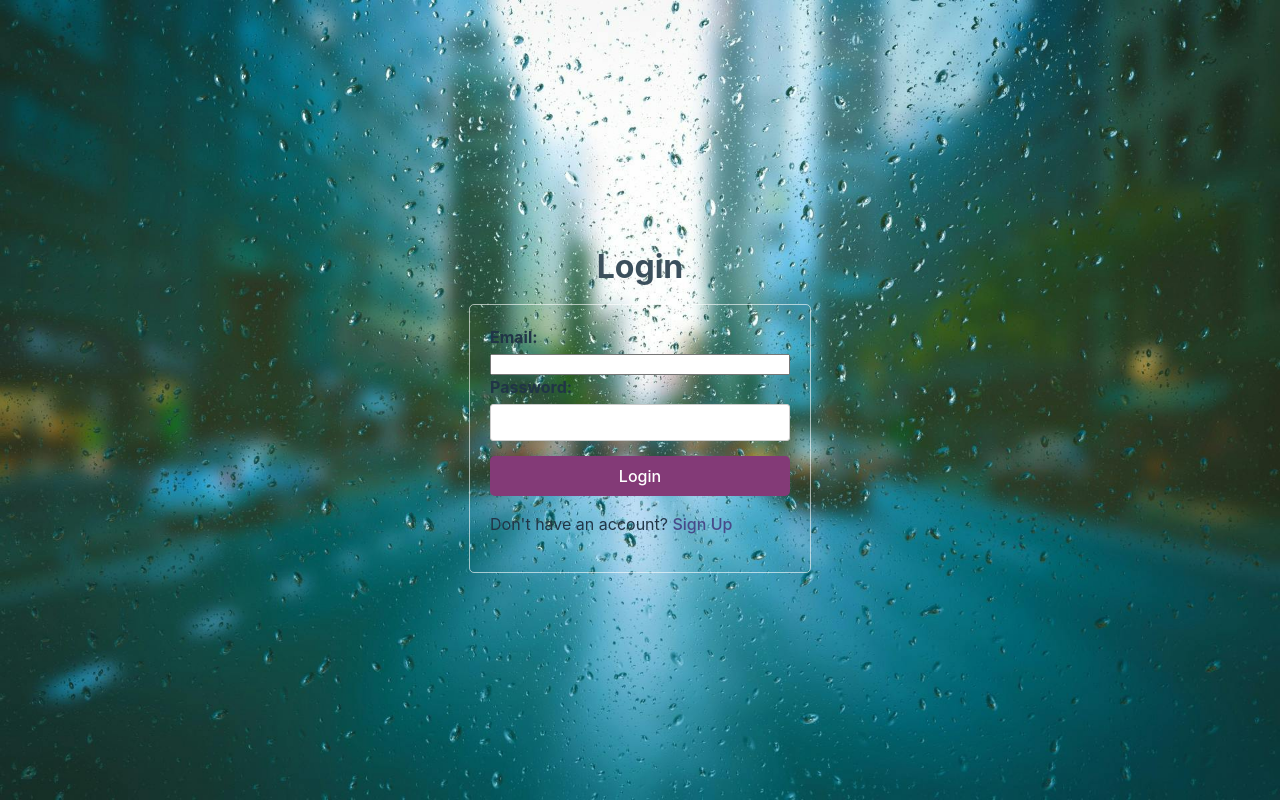
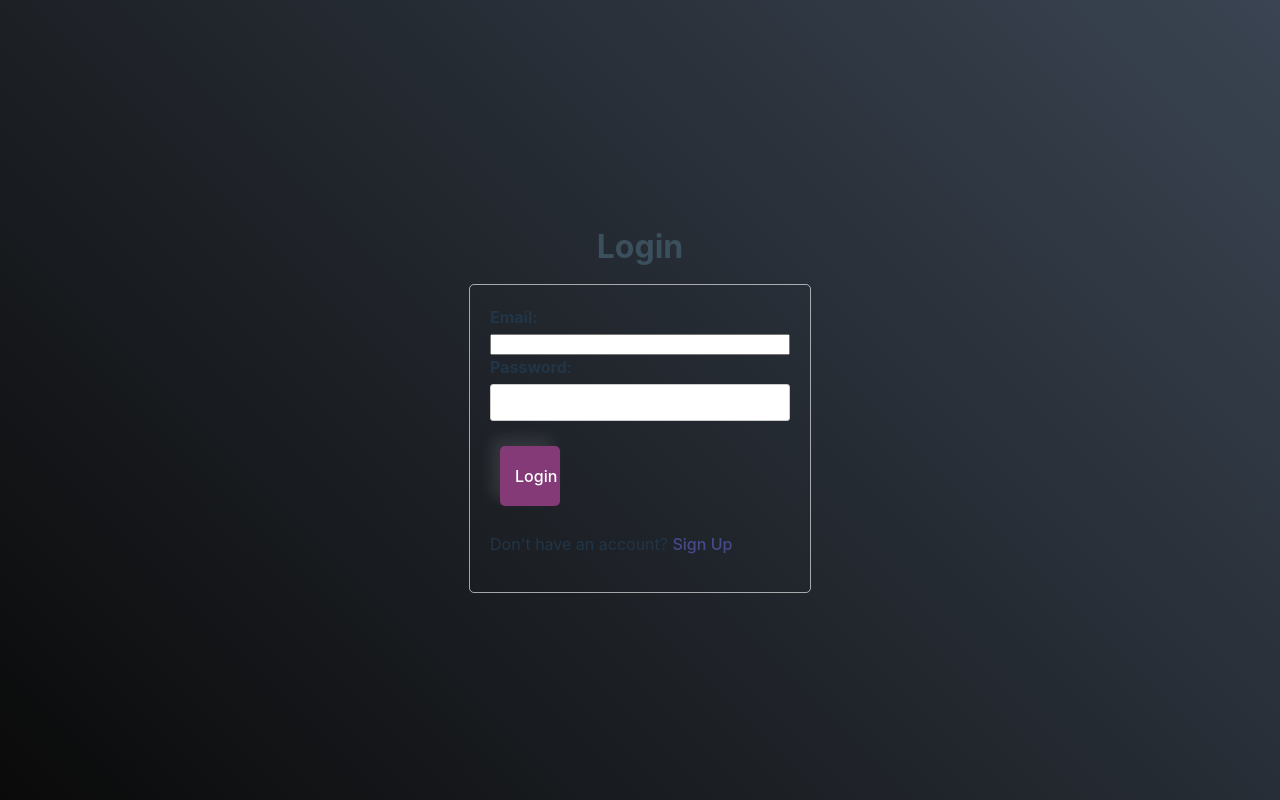
Before and after one commit to GitUser0589/loginpage, a React (Vite) app in the folder login_page/: page / in a window 1280 px wide. Built offline with nearby package versions, Linux system fonts and the light colour scheme.

Commit message:
fixed dashboard css issues

```diff
--- a/login_page/src/App.css
+++ b/login_page/src/App.css
@@ -4,6 +4,7 @@
   align-items: center; /* Center content vertically */
   min-height: 100vh; /* Set minimum height for viewport */
   margin: 0; /* Remove default body margin */
+  background-image: url("../src/assets/bg.jpg");
 }
 
 .login-container {
--- a/login_page/src/App.jsx
+++ b/login_page/src/App.jsx
@@ -1,7 +1,7 @@
 import { createBrowserRouter, RouterProvider } from "react-router-dom";
 import Login from './login'; // Import Login component directly
 import SignUp from "./signup";
-import { Dashboard } from "@mui/icons-material";
+import Dashboard from './dashboard';
 
 const router = createBrowserRouter([
   {
--- a/login_page/src/index.css
+++ b/login_page/src/index.css
@@ -29,7 +29,7 @@
     place-items: center;
     min-width: 320px;
     min-height: 100vh;
-    background-image: url("../src/assets/bg.jpg"); /* Assuming your image path */
+     /* Assuming your image path */
     background-position: center; /* Center the image horizontally and vertically */
     background-size: cover; /* Scale the image to cover the entire container */
     background-repeat: no-repeat; /* Prevent image tiling */
```
Also changed, not shown: login_page/src/dashboard.jsx (+2 -5 lines), login_page/src/calculator.css (renamed from login_page/src/dashboard.css).
